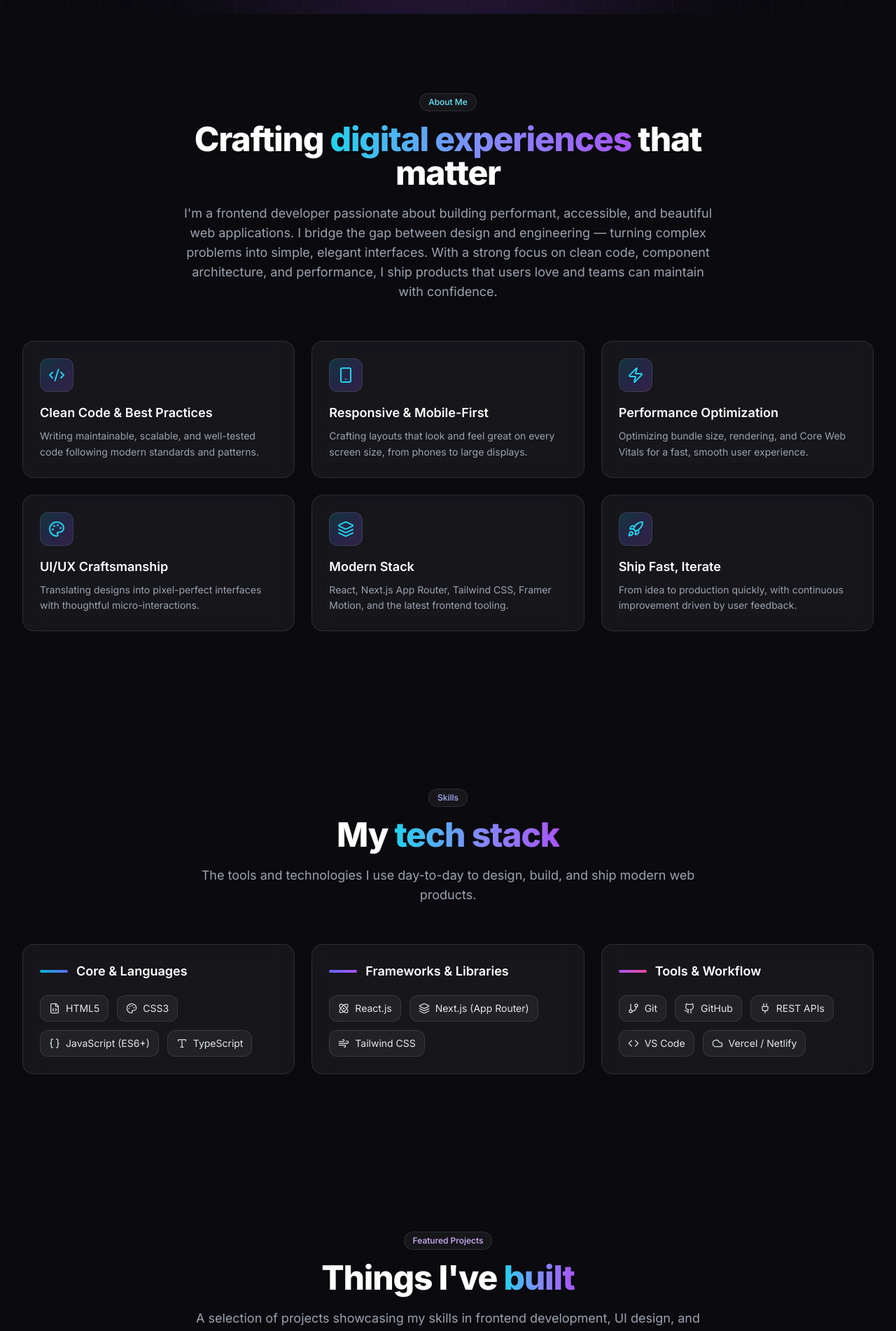
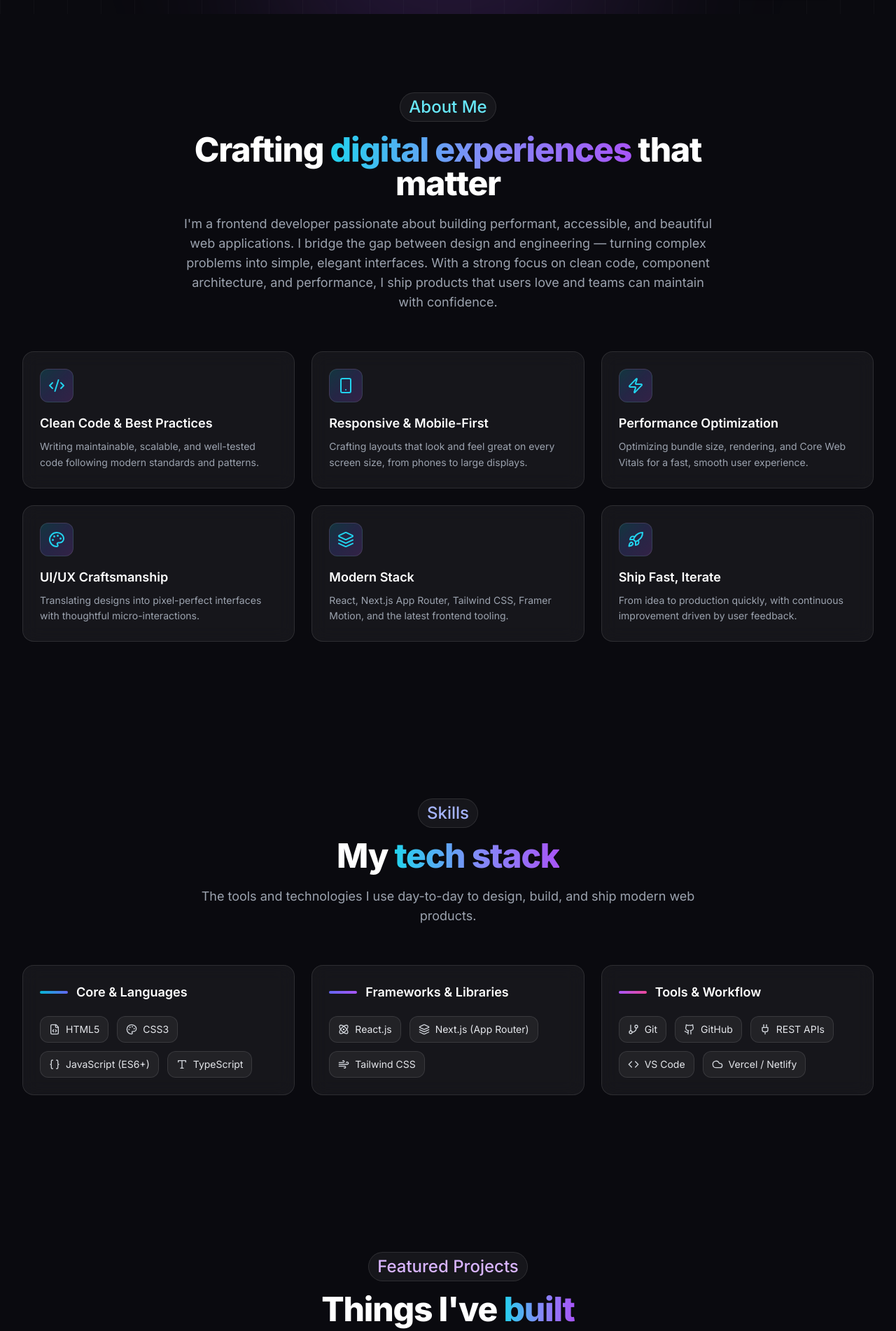
Before and after one commit to Annika-Islam/portfolio-frontend-developer, a Next.js app: page / in a window 1280 px wide. Shown: the part 740-2642 px from the top of the page at 70% size. Built offline with nearby package versions, Linux system fonts and the light colour scheme.

Commit message:
test size big

```diff
--- a/components/About.jsx
+++ b/components/About.jsx
@@ -47,7 +47,7 @@ export default function About() {
           transition={{ duration: 0.6 }}
           className="text-center max-w-3xl mx-auto mb-14"
         >
-          <span className="inline-block px-3 py-1 rounded-full bg-white/5 border border-white/10 text-xs font-medium text-cyan-300 mb-4">
+          <span className="inline-block px-3 py-1 rounded-full bg-white/5 border border-white/10 text-2xl font-medium text-cyan-300 mb-4">
             About Me
           </span>
           <h2 className="text-3xl sm:text-4xl lg:text-5xl font-extrabold tracking-tight">
--- a/components/Projects.jsx
+++ b/components/Projects.jsx
@@ -39,7 +39,7 @@ export default function Projects() {
     <section id="projects" className="py-20 sm:py-28 relative">
       <div className="max-w-7xl mx-auto px-4 sm:px-6 lg:px-8">
         <motion.div initial={{ opacity: 0, y: 20 }} whileInView={{ opacity: 1, y: 0 }} viewport={{ once: true, amount: 0.3 }} transition={{ duration: 0.6 }} className="text-center max-w-3xl mx-auto mb-14">
-          <span className="inline-block px-3 py-1 rounded-full bg-white/5 border border-white/10 text-xs font-medium text-purple-300 mb-4">Featured Projects</span>
+          <span className="inline-block px-3 py-1 rounded-full bg-white/5 border border-white/10 text-2xl font-medium text-purple-300 mb-4">Featured Projects</span>
           <h2 className="text-3xl sm:text-4xl lg:text-5xl font-extrabold tracking-tight">Things I&apos;ve <span className="bg-gradient-to-r from-cyan-400 via-indigo-400 to-purple-500 bg-clip-text text-transparent">built</span></h2>
           <p className="mt-5 text-gray-400 text-base sm:text-lg leading-relaxed">A selection of projects showcasing my skills in frontend development, UI design, and performance.</p>
         </motion.div>
--- a/components/Skills.jsx
+++ b/components/Skills.jsx
@@ -60,7 +60,7 @@ export default function Skills() {
           transition={{ duration: 0.6 }}
           className="text-center max-w-3xl mx-auto mb-14"
         >
-          <span className="inline-block px-3 py-1 rounded-full bg-white/5 border border-white/10 text-xs font-medium text-indigo-300 mb-4">
+          <span className="inline-block px-3 py-1 rounded-full bg-white/5 border border-white/10 text-2xl font-medium text-indigo-300 mb-4">
             Skills
           </span>
           <h2 className="text-3xl sm:text-4xl lg:text-5xl font-extrabold tracking-tight">
```
